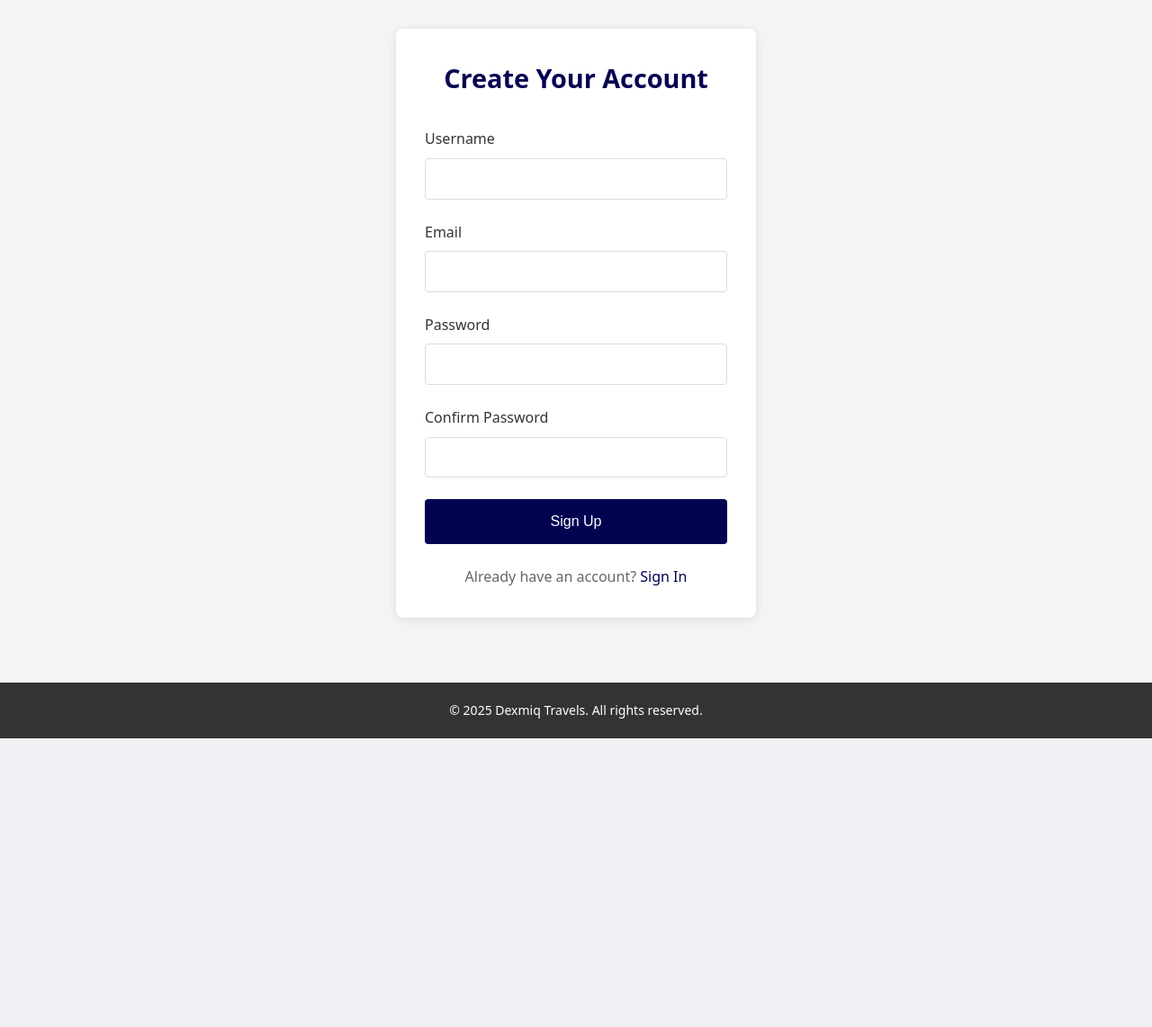
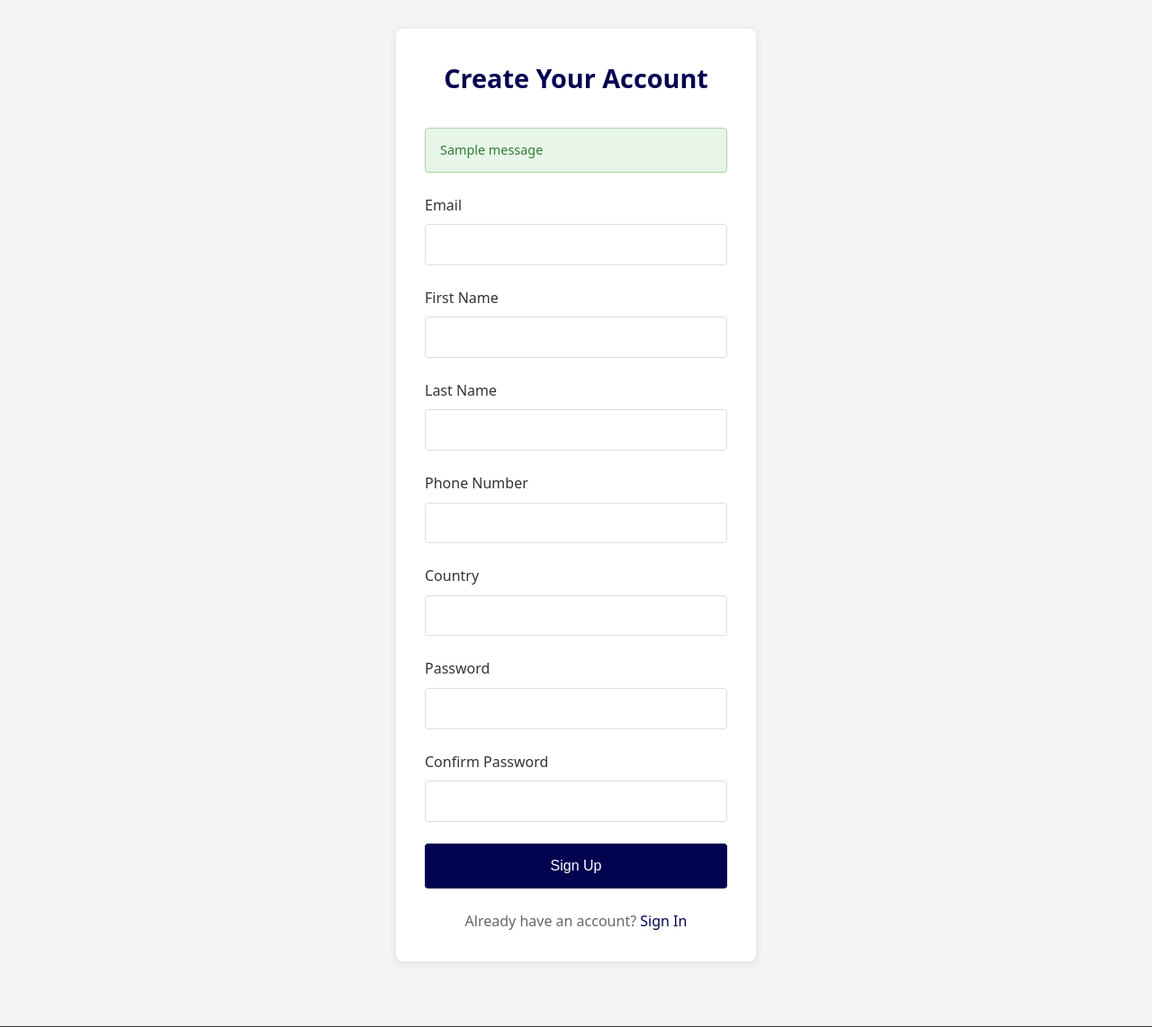
Before and after one commit to CobraOmega/Dexmiq-Tourism, a Django app: template templates/signup.html in a window 1280 px wide. Shown: the part 58-1200 px from the top of the page at 90% size. Before the commit the page ends 879 px from the top, so only its background shows below. Run offline with Django 5.2, Linux system fonts and the light colour scheme; the template is opened without the code that fills it, so the values that code supplies are empty; tables that the repository leaves empty hold one stand-in row (values such as "Sample post"); one stand-in notice (Sample message) is shown.

Commit message:
Updated signup

```diff
--- a/customer/urls.py
+++ b/customer/urls.py
@@ -1,20 +1,7 @@
-from django.urls import path, include
-from rest_framework.routers import DefaultRouter
-from rest_framework_simplejwt.views import TokenRefreshView, TokenObtainPairView
-from .views import CustomerViewSet, LoginView, RegisterView, signup_view, login_view, activate_account
-
-router = DefaultRouter()
-router.register(r'customers', CustomerViewSet, basename='customer')
+from django.urls import path
+from .views import signup_view, login_view, activate_account
 
 urlpatterns = [
-    path('', include(router.urls)),
-
-    # API authentication
-    path('register/', RegisterView.as_view(), name='api_register'),
-    path('login/', LoginView.as_view(), name='api_login'),
-    path('token/', TokenObtainPairView.as_view(), name='token_obtain_pair'),
-    path('token/refresh/', TokenRefreshView.as_view(), name='token_refresh'),
-
     # Frontend authentication
     path('signup/', signup_view, name='signup'),
     path('login/', login_view, name='login'),
--- a/dexmiq_tourism/urls.py
+++ b/dexmiq_tourism/urls.py
@@ -23,9 +23,10 @@ from packages.views import homepage
 urlpatterns = [
     path('', homepage, name='homepage'),
     path('admin/', admin.site.urls),
-    path("api/", include("api.urls")), #For API links/paths
+    path('api/', include('api.urls')),
+    path('api/customer/', include('customer.api_urls')),  # API routes
+    path('', include('customer.urls')),  # Frontend routes
     path('payment/', include('payment.urls')),
-    path('customer/', include('customer.urls')), # Add customer app URLs
 ]
 
 if settings.DEBUG:
--- a/static/css/style.css
+++ b/static/css/style.css
@@ -509,3 +509,28 @@ footer {
         font-size: 1.5rem;
     }
 }
+
+/* Message Styles */
+.messages {
+    margin-bottom: 1.5rem;
+    width: 100%;
+}
+
+.message {
+    padding: 0.75rem 1rem;
+    margin-bottom: 0.5rem;
+    border-radius: 4px;
+    font-size: 0.9rem;
+}
+
+.error {
+    background-color: #ffebee;
+    color: #c62828;
+    border: 1px solid #ef9a9a;
+}
+
+.success {
+    background-color: #e8f5e9;
+    color: #2e7d32;
+    border: 1px solid #a5d6a7;
+}
--- a/templates/signup.html
+++ b/templates/signup.html
@@ -24,15 +24,38 @@
     <section class="auth-section">
         <div class="auth-container">
             <h2>Create Your Account</h2>
+
+            {% if messages %}
+            <div class="messages">
+                {% for message in messages %}
+                <div class="message {% if message.tags %}{{ message.tags }}{% endif %}">
+                    {{ message }}
+                </div>
+                {% endfor %}
+            </div>
+            {% endif %}
+
             <form method="POST" action="{% url 'signup' %}" class="auth-form">
                 {% csrf_token %}
                 <div class="form-group">
-                    <label for="username">Username</label>
-                    <input type="text" id="username" name="username" required>
+                    <label for="email">Email</label>
+                    <input type="email" id="email" name="email" required>
                 </div>
                 <div class="form-group">
-                    <label for="email">Email</label>
-                    <input type="email" id="email" name="email" required>
+                    <label for="first_name">First Name</label>
+                    <input type="text" id="first_name" name="first_name" required>
+                </div>
+                <div class="form-group">
+                    <label for="last_name">Last Name</label>
+                    <input type="text" id="last_name" name="last_name" required>
+                </div>
+                <div class="form-group">
+                    <label for="phone_number">Phone Number</label>
+                    <input type="tel" id="phone_number" name="phone_number" required>
+                </div>
+                <div class="form-group">
+                    <label for="country">Country</label>
+                    <input type="text" id="country" name="country" required>
                 </div>
                 <div class="form-group">
                     <label for="password1">Password</label>
```
Also changed, not shown: customer/api_urls.py (added, +15 -0 lines), customer/views.py (+30 -14 lines), templates/login.html (+13 -2 lines).
